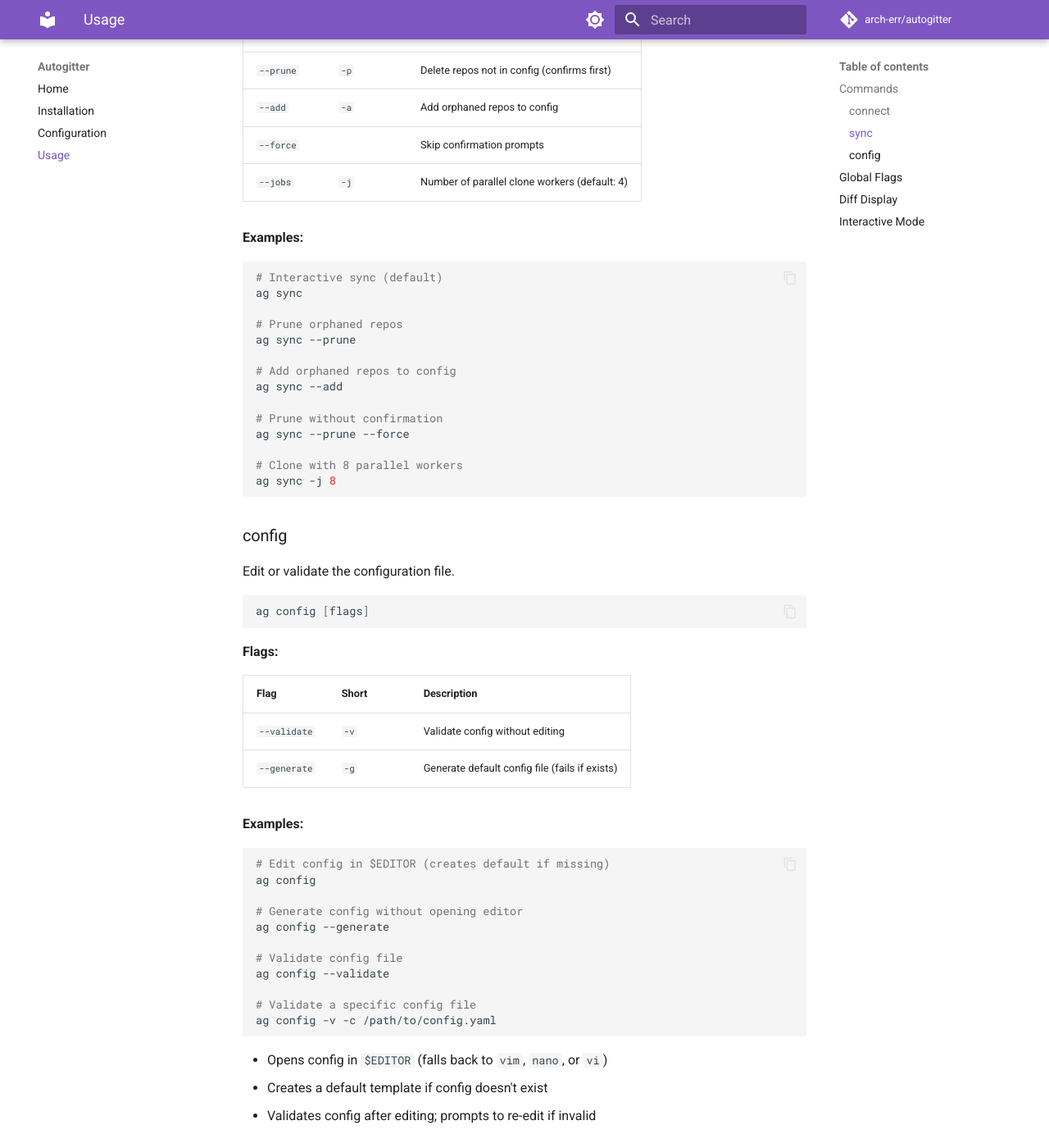
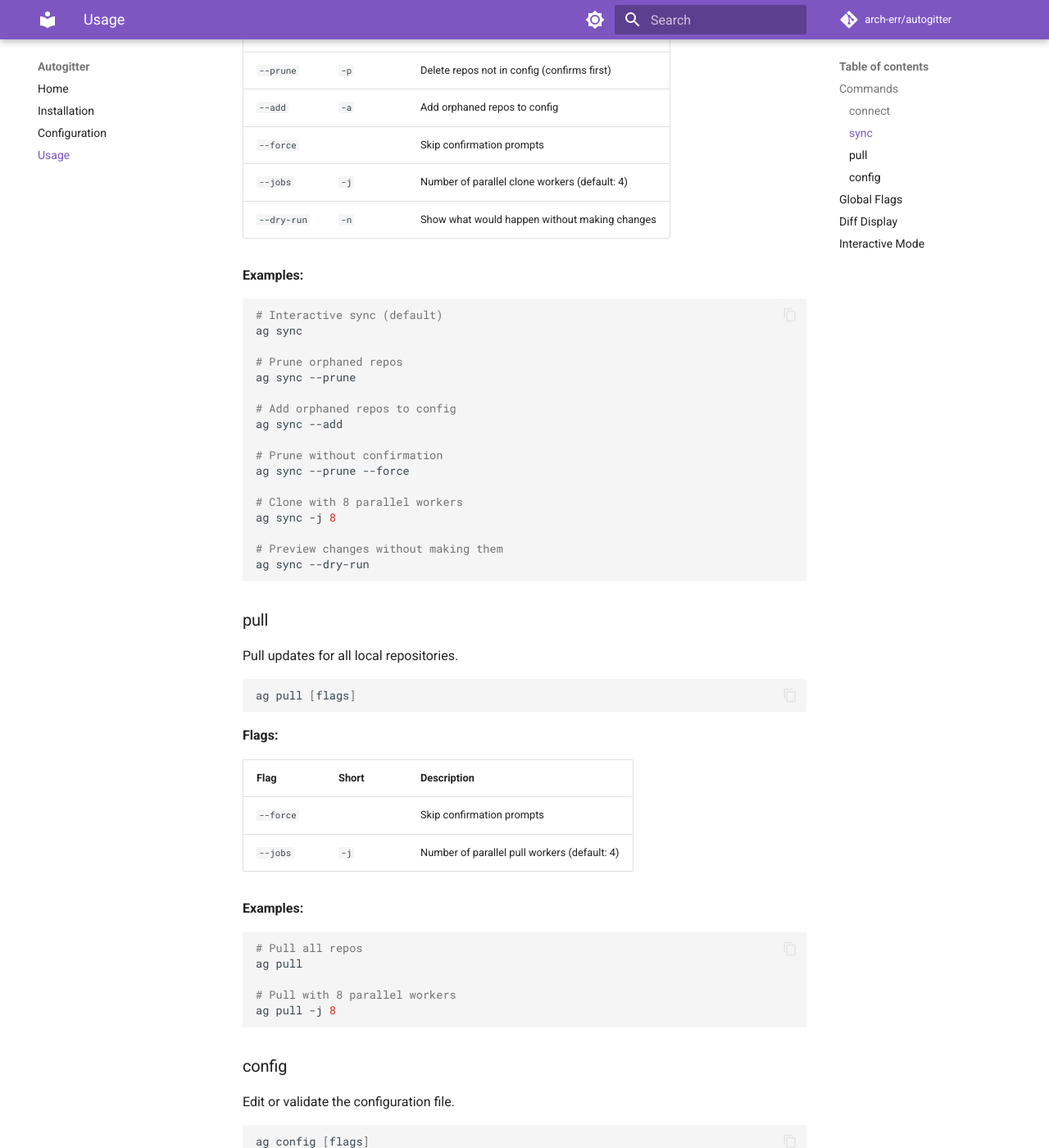
Before and after one commit to arch-err/autogitter, an MkDocs documentation site: the page built from docs/usage.md, in a window 1280 px wide and 1400 px high, scrolled down 1272 px. Shown: the whole window at 82% size. Built offline with MkDocs 1.6.1 and Material for MkDocs 9.7.7, drawn with Linux system fonts in a browser that asks for light colours; comment, search, counter and statistics services are not loaded.

Commit message:
docs: add dry-run, pull command, and regex strategy
Co-Authored-By: Claude Opus 4.5 <noreply@anthropic.com>

````diff
--- a/docs/usage.md
+++ b/docs/usage.md
@@ -56,6 +56,7 @@ ag sync [flags]
 | `--add` | `-a` | Add orphaned repos to config |
 | `--force` | | Skip confirmation prompts |
 | `--jobs` | `-j` | Number of parallel clone workers (default: 4) |
+| `--dry-run` | `-n` | Show what would happen without making changes |
 
 **Examples:**
 
@@ -74,6 +75,34 @@ ag sync --prune --force
 
 # Clone with 8 parallel workers
 ag sync -j 8
+
+# Preview changes without making them
+ag sync --dry-run
+```
+
+### pull
+
+Pull updates for all local repositories.
+
+```bash
+ag pull [flags]
+```
+
+**Flags:**
+
+| Flag | Short | Description |
+|------|-------|-------------|
+| `--force` | | Skip confirmation prompts |
+| `--jobs` | `-j` | Number of parallel pull workers (default: 4) |
+
+**Examples:**
+
+```bash
+# Pull all repos
+ag pull
+
+# Pull with 8 parallel workers
+ag pull -j 8
 ```
 
 ### config
````
Also changed, not shown: docs/configuration.md (+13 -1 lines).
